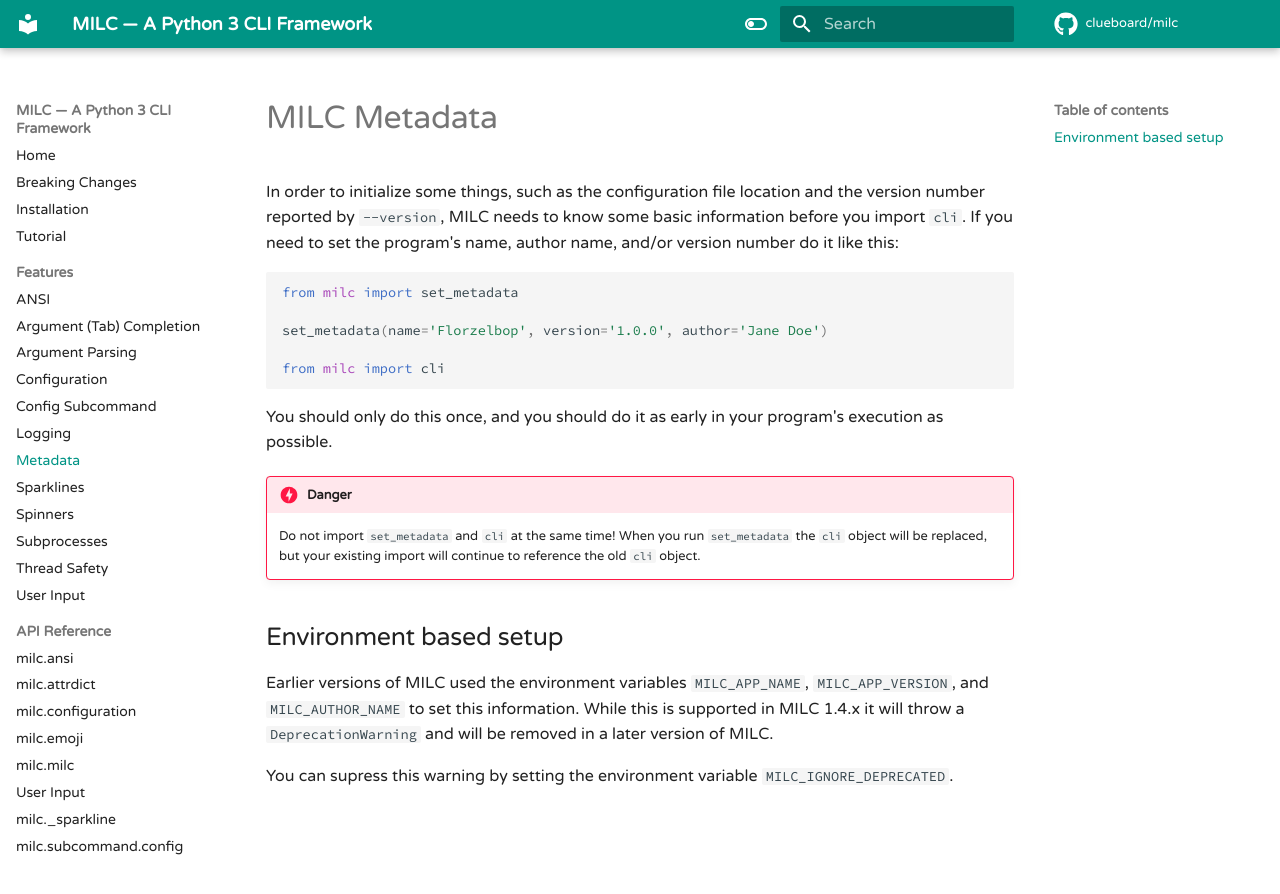
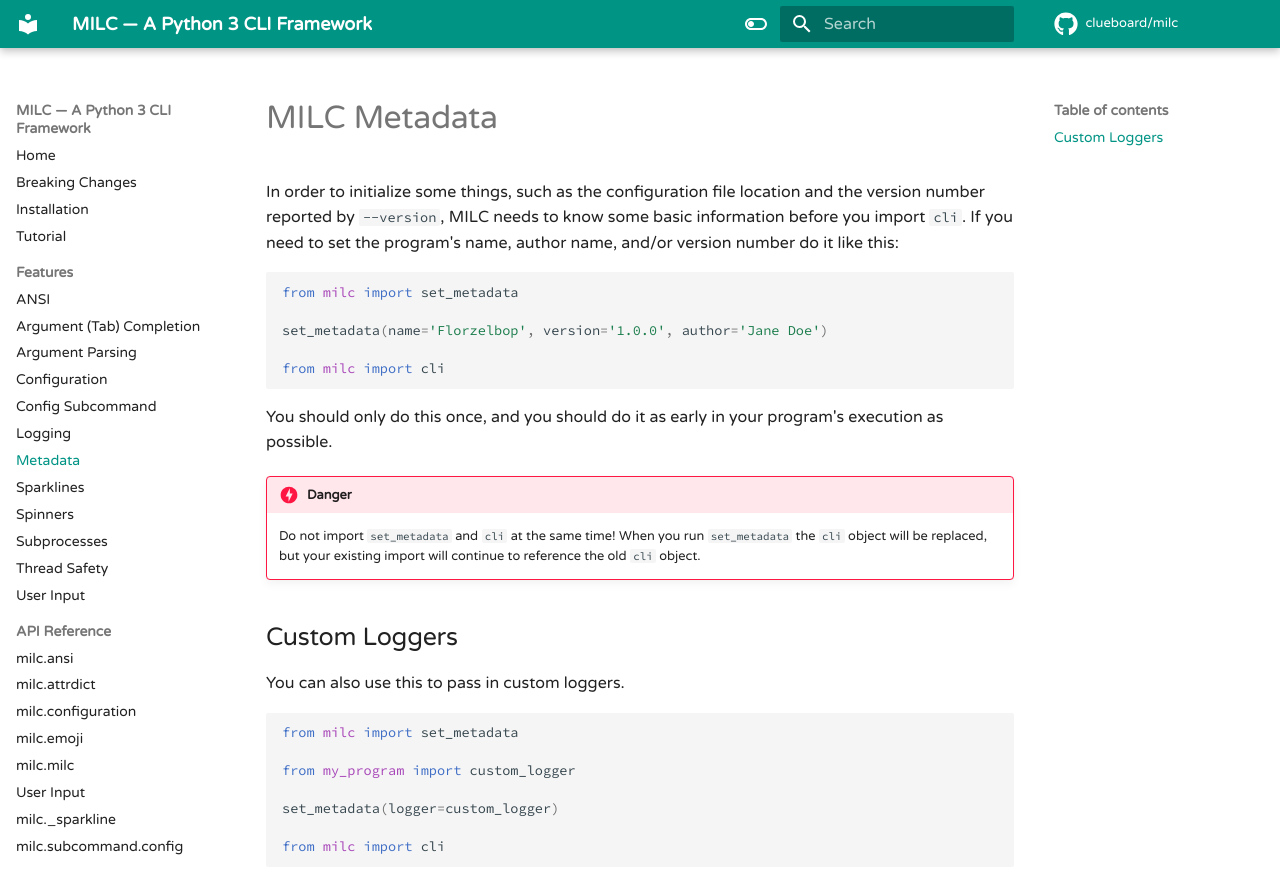
Before and after one commit to clueboard/milc, an MkDocs documentation site: the page built from docs/metadata.md, in a window 1280 px wide. Shown: the top 894 px of the page. Built offline with MkDocs 1.6.1 and Material for MkDocs 9.7.7, drawn with Linux system fonts in a browser that asks for light colours; comment, search, counter and statistics services are not loaded; the version menu is left out.

Commit message:
document custom loggers

````diff
--- a/docs/metadata.md
+++ b/docs/metadata.md
@@ -15,8 +15,16 @@ You should only do this once, and you should do it as early in your program's ex
 !!! danger
     Do not import `set_metadata` and `cli` at the same time! When you run `set_metadata` the `cli` object will be replaced, but your existing import will continue to reference the old `cli` object.
 
-## Environment based setup
+## Custom Loggers
 
-Earlier versions of MILC used the environment variables `MILC_APP_NAME`, `MILC_APP_VERSION`, and `MILC_AUTHOR_NAME` to set this information. While this is supported in MILC 1.4.x it will throw a `DeprecationWarning` and will be removed in a later version of MILC.
+You can also use this to pass in custom loggers.
 
-You can supress this warning by setting the environment variable `MILC_IGNORE_DEPRECATED`.
+```python
+from milc import set_metadata
+
+from my_program import custom_logger
+
+set_metadata(logger=custom_logger)
+
+from milc import cli
+```
````
